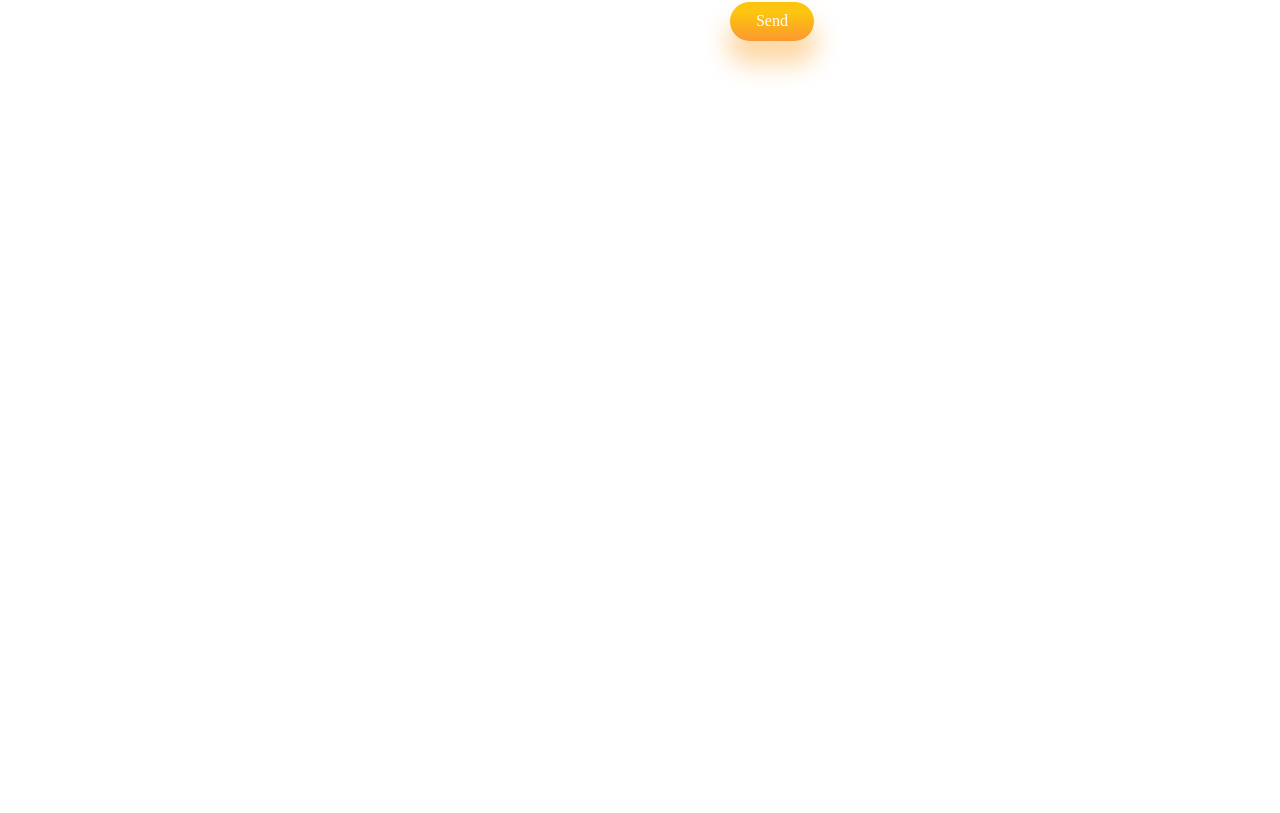
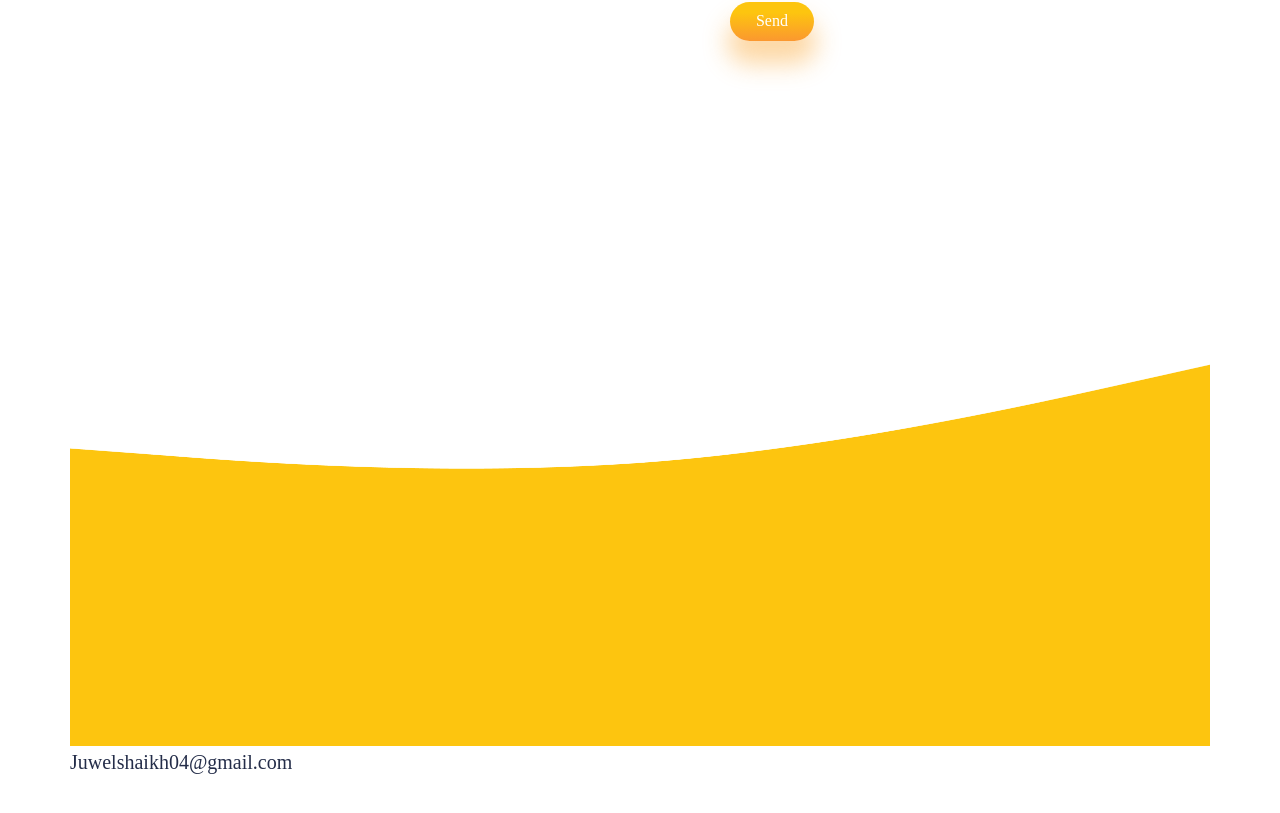
Before and after one commit to JuwelShaikh/new-prot-react, a React (Create React App) app: page / in a window 1280 px wide. Shown: the part 5005-5818 px from the top of the page. Before the commit the page ends 5336 px from the top, so only its background shows below. Built offline with nearby package versions, Linux system fonts and the light colour scheme; a web font is replaced by a local one.

Commit message:
f-pngs are imported

```diff
--- a/src/App.js
+++ b/src/App.js
@@ -7,6 +7,7 @@ import Works from "./Components/Works/Works";
 import Protfolio from "./Components/Protfolio/Protfolio";
 import Testimonial from "./Components/Testimonials/Testimonial";
 import Contact from "./Components/Contact/Contact";
+import Footer from "./Components/Footer/Footer";
 
 function App() {
   return (
@@ -19,6 +20,7 @@ function App() {
       <Protfolio/>
       <Testimonial/>
       <Contact/>
+      <Footer/>
     </div>
   );
 }
--- a/src/Components/Footer/Footer.jsx
+++ b/src/Components/Footer/Footer.jsx
@@ -1,13 +1,21 @@
 import React from 'react';
 import '../Footer/Footer.css';
 import wave from '../../img/wave.png'
+import Insta from '@iconscout/react-unicons/icons/uil-instagram'
+import Face from '@iconscout/react-unicons/icons/uil-facebook'
+import Git from '@iconscout/react-unicons/icons/uil-github'
 
 const Footer = () => {
     return (
         <div className='footer'>
             <img src={wave} alt="" style={{width: '100%'}}/>
             <div className="f-contnet">
-
+                <span>Juwelshaikh04@gmail.com</span>
+                <div className="f-icons">
+                    <Insta color='white' size='3rem'/>
+                    <Face color='white' size='3rem'/>
+                    <Git color='white' size='3rem'/>
+                </div>
             </div>
         </div>
     );
```
